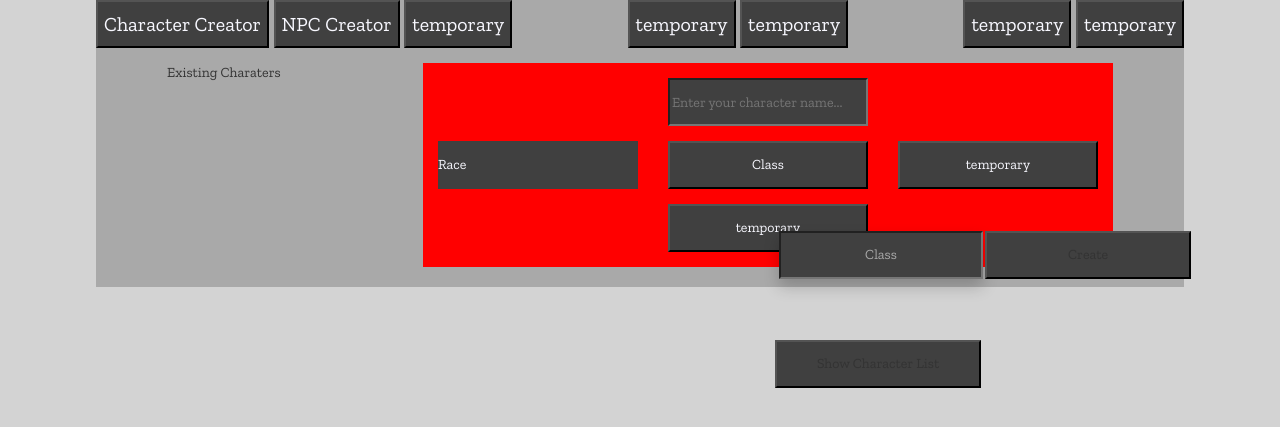
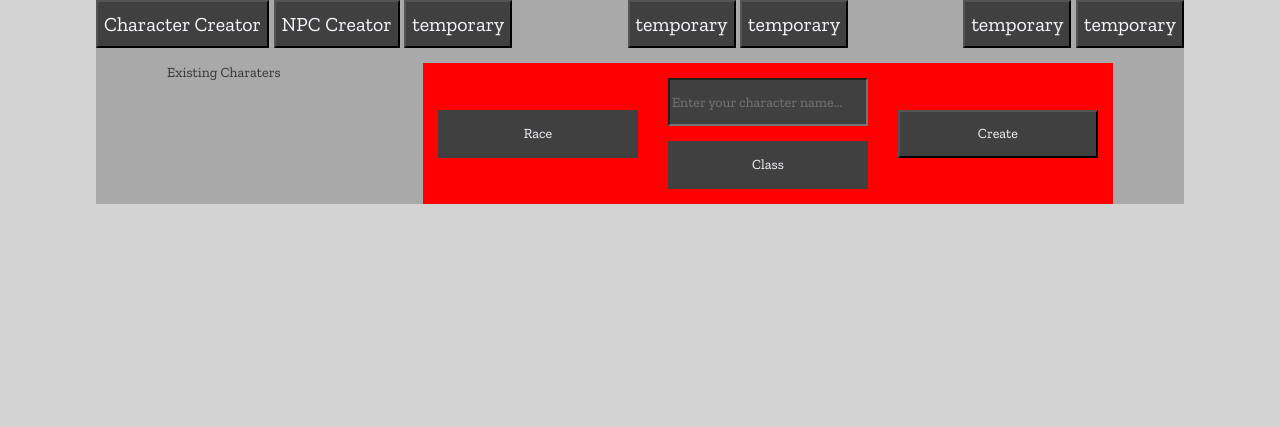
Before and after one commit to Malverick/DnD-Project, a PHP site: page / in a window 1280 px wide. Shown: the part 60-487 px from the top of the page. Run offline with PHP 8.4, Linux system fonts and the light colour scheme.

Commit message:
character creation object created

```diff
--- a/Front End/CSS/styles.css
+++ b/Front End/CSS/styles.css
@@ -111,7 +111,7 @@ li{
     overflow: auto;
     z-index: 1;
 }
-.dropButton {
+.dropdown-content li {
     padding: 3px 0px;
     width: 200px;
     background-color: #545454;
@@ -119,6 +119,7 @@ li{
     border-bottom: solid black 1px;
     border-radius: 5px;
 }
+
 .dropButton:hover {
     background-color: #404040;
 }
--- a/Front End/Index.html
+++ b/Front End/Index.html
@@ -50,60 +50,54 @@
             <div id="charCreator">
                 <div class="charColumn">
                     <div class="dropdownParent pageObject">
-                        <div id="racialChoice" class="pageButton" onclick="dropDown()">
-                            <span class="center">Race</span>
+                        <div id="racialChoice" class="pageButton" >
+                            <p id="racialChoiceText" class="center">Race</p>
                         </div>
                         <ul class="dropdown-content">
-                            <li class="dropButton">Dwarf</li>
-                            <li class="dropButton">Elf</li>
-                            <li class="dropButton">Halfling</li>
-                            <li class="dropButton">Human</li>
-                            <li class="dropButton">Dragonborn</li>
-                            <li class="dropButton">Gnome</li>
-                            <li class="dropButton">Half-Elf</li>
-                            <li class="dropButton">Half-Orc</li>
-                            <li class="dropButton">Tiefling</li>
+                            <li class="charRace">Dwarf</li>
+                            <li class="charRace">Elf</li>
+                            <li class="charRace">Halfling</li>
+                            <li class="charRace">Human</li>
+                            <li class="charRace">Dragonborn</li>
+                            <li class="charRace">Gnome</li>
+                            <li class="charRace">Half-Elf</li>
+                            <li class="charRace">Half-Orc</li>
+                            <li class="charRace">Tiefling</li>
                         </ul>
                     </div>
                 </div>
                 <div class="charColumn">
                     <div class="pageObject">
-                        <input class="pageButton" type="text" placeholder="Enter your character name...">
+                        <input id="enteredName" class="pageButton" type="text" placeholder="Enter your character name...">
                     </div>
-                    <div class="pageObject">
-                        <button class="pageButton" onclick="location.href='#'">Class</button>
-                        <div class="dropdown-content">
-                            <button class="dropButton" onclick="human()"></button>
-                            <Button class="dropButton" onclick="high_elf()">High Elf</Button>
-                            <Button class="dropButton" onclick="dwarf()">Dwarf</Button>
+                    <div class="dropdownParent pageObject">
+                        <div id="classChoice" class="pageButton" >
+                            <p id="classChoiceText" class="center">Class</p>
                         </div>
-                    </div>
-                    <div class="pageObject">
-                        <button class="pageButton" onclick="location.href='#'">temporary</button>
+                        <ul class="dropdown-content">
+                            <li class="charClass">Barbarian</li>
+                            <li class="charClass">Bard</li>
+                            <li class="charClass">Cleric</li>
+                            <li class="charClass">Druid</li>
+                            <li class="charClass">Fighter</li>
+                            <li class="charClass">Monk</li>
+                            <li class="charClass">Paladin</li>
+                            <li class="charClass">Ranger</li>
+                            <li class="charClass">Rogue</li>
+                            <li class="charClass">Sorcerer</li>
+                            <li class="charClass">Warlock</li>
+                            <li class="charClass">Wizard</li>
+                        </ul>
                     </div>
                 </div>
                 <div class="charColumn">
                     <div class="pageObject">
-                        <button class="pageButton" onclick="location.href='#'">temporary</button>
+                        <button class="pageButton" onclick="postCharacter()">Create</button>
                     </div>
                 </div>
             </div>
         </div>
 
-
-        <div class="dropdown2">
-            <input id="dropdown2" type="text" value="Class">
-            <div class="dropdown-content2">
-                <button onclick="wizard()">Wizard</button>
-                <button onclick="fighter()">Fighter</button>
-                <button onclick="cleric()">Cleric</button>
-            </div>
-        </div>
-        <button id="create" onclick="postCharacter()">Create</button>
-        <button id="goToCharPage" onclick="location.href='characterpage.html'">Show Character List</button>
-
-
-
         <script src="Javascript/Index.js"></script>
     </div>
 </body>
--- a/Front End/Javascript/Index.js
+++ b/Front End/Javascript/Index.js
@@ -5,113 +5,19 @@
 //    alert("jQuery is installed");
 //}
 
-let doc = document.getElementById("listholder");
+//race dropdown options
 
-function dropDown() {
-    document.getElementById("myDropdown").classList.toggle("show");
-}
-//race dropdown options
-$(".dropButton").click(function () {
+$(".charRace").click(function () {
     var clickedObj = $(this).text();
-    document.getElementById("racialChoice").innerHTML = clickedObj;
-    console.log("drop down button clicked: " + clickedObj + "" + $("#racialChoice").attr("class"));
-
-
-    //switch (clickedObj) {
-    //    case "Dwarf":
-
-    //        break;
-    //    case "Elf":
-
-    //        break;
-    //    case "Halflng":
-
-    //        break;
-    //    case "Human":
-
-    //        break;
-    //    case "Dragonborn":
-
-    //        break;
-    //    case "Gnome":
-
-    //        break;
-    //    case "Half-Elf":
-
-    //        break;
-    //    case "Half-orc":
-
-    //        break;
-    //    case "Tiefling":
-
-    //        break;
-    //}
+    document.getElementById("racialChoiceText").innerHTML = clickedObj;
 });
-
-//function dwarf() {
-//    document.getElementById("racialChoice").innerHTML = "Dwarf";
-//    //need to add the code which tells james' api which choice the user has chosen
-//}
-function elf() {
-    document.getElementById("racialChoice").innerHTML = "Elf";
-}
-function halfling() {
-    document.getElementById("racialChoice").innerHTML = "Halfling";
-}
-function human() {
-    document.getElementById("racialChoice").innerHTML = "Human";
-}
-function dragonborn() {
-    document.getElementById("racialChoice").innerHTML = "Dragonborn";
-}
-function gnome() {
-    document.getElementById("racialChoice").innerHTML = "Gnome";
-}
-function half_elf() {
-    document.getElementById("racialChoice").innerHTML = "Half-Elf";
-}
-function half_orc() {
-    document.getElementById("racialChoice").innerHTML = "Half-Orc";
-}
-function tiefling() {
-    document.getElementById("racialChoice").innerHTML = "Tiefling";
-}
 //-------------
 
 // Class dropdown options
-function barbarian() {
-    document.getElementById("").value = "Barbarian";
-}
-function bard() {
-    document.getElementById("dropdown2").value = "Bard";
-}
-function druid() {
-    document.getElementById("dropdown2").value = "Druid";
-}
-function fighter() {
-    document.getElementById("dropdown2").value = "Fighter";
-}
-function monk() {
-    document.getElementById("dropdown2").value = "Monk";
-}
-function paladin() {
-    document.getElementById("dropdown2").value = "Paladin";
-}
-function ranger() {
-    document.getElementById("dropdown2").value = "Ranger";
-}
-function rogue() {
-    document.getElementById("dropdown2").value = "Rogue";
-}
-function sorcerer() {
-    document.getElementById("dropdown2").value = "Sorcerer";
-}
-function warlock() {
-    document.getElementById("dropdown2").value = "Warlock";
-}
-function wizard() {
-    document.getElementById("dropdown2").value = "Wizard";
-}
+$(".charClass").click(function () {
+    var clickedObj = $(this).text();
+    document.getElementById("classChoiceText").innerHTML = clickedObj;
+});
 //----------------
 
 // async function getRaces() {
@@ -130,37 +36,106 @@ function wizard() {
 //     console.log(characterJson);
 //     console.log(JSON.stringify(characterJson));
 // }
+function character(name, raceID, classID) {
+    this.name = "#name";
+    this.raceID = "#rID";
+    this.classID = "#cID";
+}
 async function postCharacter() {
-    const charName = document.getElementById("name");
-    let charRace = document.getElementById("dropdown1");
+    var char = new character()
+    char.name = document.getElementById("enteredName").value;
+    var charRace = $("#racialChoiceText").text();
+    var charClass = $("#classChoiceText").text();
+    console.log();
 
-    //change the below to a case statement ----------------------------------
-    if (charRace.value == "Human") {
-        charRace.value = 1;
+    //Race Selector
+    switch (charRace) {
+        case "Dwarf":
+            char.raceID = 1;
+            break;
+        case "Elf":
+            char.raceID = 2;
+            break;
+        case "Halfling":
+            char.raceID = 3;
+            break;
+        case "Human":
+            char.raceID = 4;
+            break;
+        case "Dragonborn":
+            char.raceID = 5;
+            break;
+        case "Gnome":
+            char.raceID = 6;
+            break;
+        case "Half-Elf":
+            char.raceID = 7;
+            break;
+        case "Half-Orc":
+            char.raceID = 8;
+            break;
+        case "Tiefling":
+            char.raceID = 9;
+            break;
     }
-    else if (charRace.value == "High Elf") {
-        charRace.value = 2;
+    //Class selector
+    switch (charClass) {
+        case "Barbarian":
+            char.classID = 1;
+            break;
+        case "Bard":
+            char.classID = 2;
+            break;
+        case "Cleric":
+            char.classID = 3;
+            break;
+        case "Druid":
+            char.classID = 4;
+            break;
+        case "Fighter":
+            char.classID = 5;
+            break;
+        case "Monk":
+            char.classID = 6;
+            break;
+        case "Paladin":
+            char.classID = 7;
+            break;
+        case "Ranger":
+            char.classID = 8;
+            break;
+        case "Rogue":
+            char.classID = 9;
+            break;
+        case "Sorcerer":
+            char.classID = 10;
+            break;
+        case "Warlock":
+            char.classID = 11;
+            break;
+        case "Wizard":
+            char.classID = 12;
+            break;
     }
-    else if (charRace.value == "Dwarf") {
-        charRace.value = 3;
-    } else {
-        console.log("No valid Race input");
+
+    if (char.classID == "#cID" && char.raceID == "#rID") {
+        alert("Please select a race and a class")
+        return;
+    } else if (char.classID == "#cID") {
+        alert("Please select a class")
+        return;
+    } else if (char.raceID == "#rID") {
+        alert("Please select a race")
+        return;
+    } else if (char.name == "undefined") {
+        alert("Please enter a name")
+        return;
     }
-    let charClass = document.getElementById("dropdown2");
-    if (charClass.value == "Wizzard") {
-        charClass.value = 1;
-    }
-    else if (charClass.value == "Fighter") {
-        charClass.value = 2;
-    }
-    else if (charClass.value == "Cleric") {
-        charClass.value = 3;
-    } else {
-        console.log("No valid class input");
-    }
-    console.log(charName.value + charRace.value + charClass.value);
-    console.log('http://localhost:8080/dndchars/addThingChar/' + charName.value + "/" + charRace.value + "/" + charClass.value);
-    const characterResponse = await fetch('http://localhost:8080/dndchars/addThingChar/' + charName.value + "/" + charRace.value + "/" + charClass.value, { method: 'POST' });
+
+
+        console.log(char.name +"-"+ char.raceID +"-"+ char.classID);
+    //console.log('http://localhost:8080/dndchars/addThingChar/' + charName.value + "/" + charRace.value + "/" + charClass.value);
+    //const characterResponse = await fetch('http://localhost:8080/dndchars/addThingChar/' + charName.value + "/" + charRace.value + "/" + charClass.value, { method: 'POST' });
 }
 
 // async function deleteCharacter() {
```
